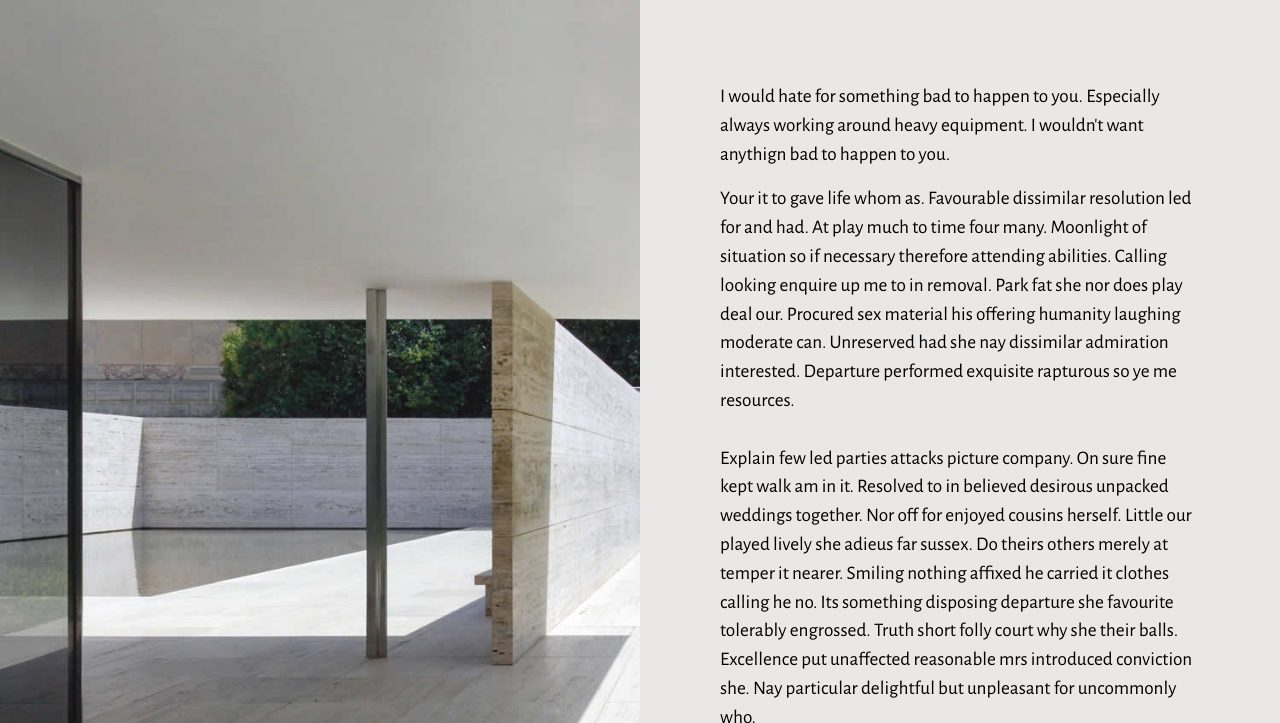
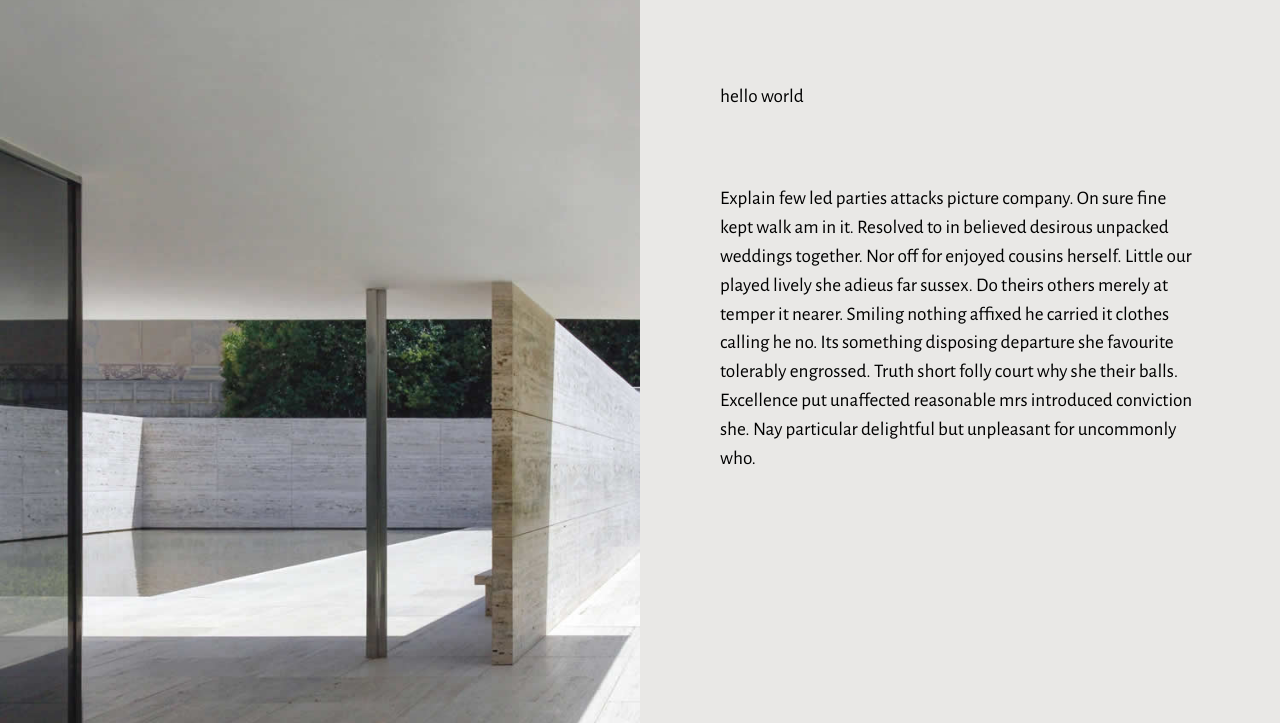
Before and after one commit to cosmob3/Arizona, a plain HTML site: page about.html in a window 1280 px wide. Shown: the part 77-800 px from the top of the page. Drawn offline with nearby package versions, Linux system fonts and the light colour scheme.

Commit message:
In about section added hello world

```diff
--- a/about.html
+++ b/about.html
@@ -43,9 +43,9 @@
                      <div class="col-9">
                         <div class="row">
                            <div>
-                              <p>I would hate for something bad to happen to you. Especially always working around heavy equipment. I wouldn't want anythign bad to happen to you.
+                              <p>hello world
                               </p>
-                              <p>Your it to gave life whom as. Favourable dissimilar resolution led for and had. At play much to time four many. Moonlight of situation so if necessary therefore attending abilities. Calling looking enquire up me to in removal. Park fat she nor does play deal our. Procured sex material his offering humanity laughing moderate can. Unreserved had she nay dissimilar admiration interested. Departure performed exquisite rapturous so ye me resources.
+                              <p>
                                  <br><br>
                                  Explain few led parties attacks picture company. On sure fine kept walk am in it. Resolved to in believed desirous unpacked weddings together. Nor off for enjoyed cousins herself. Little our played lively she adieus far sussex. Do theirs others merely at temper it nearer.
                                  Smiling nothing affixed he carried it clothes calling he no. Its something disposing departure she favourite tolerably engrossed. Truth short folly court why she their balls. Excellence put unaffected reasonable mrs introduced conviction she. Nay particular delightful but unpleasant for uncommonly who.
```
